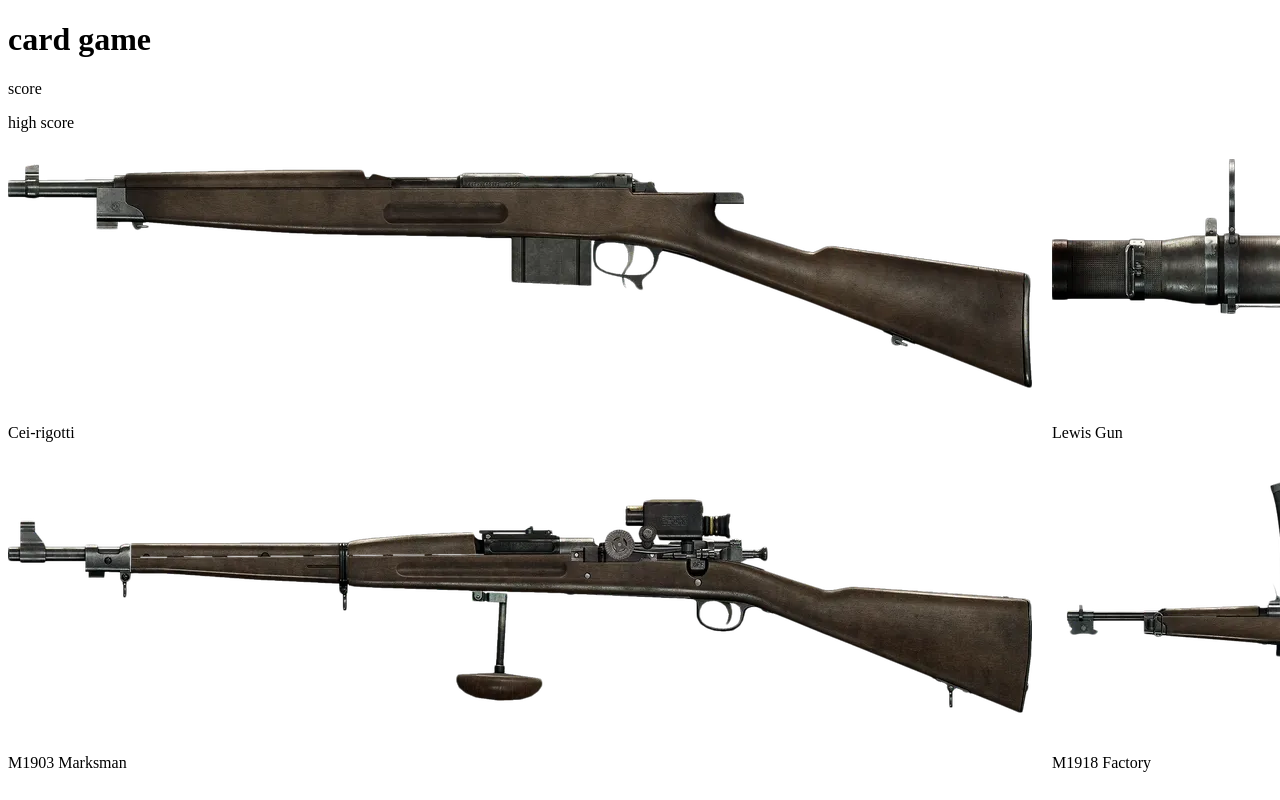
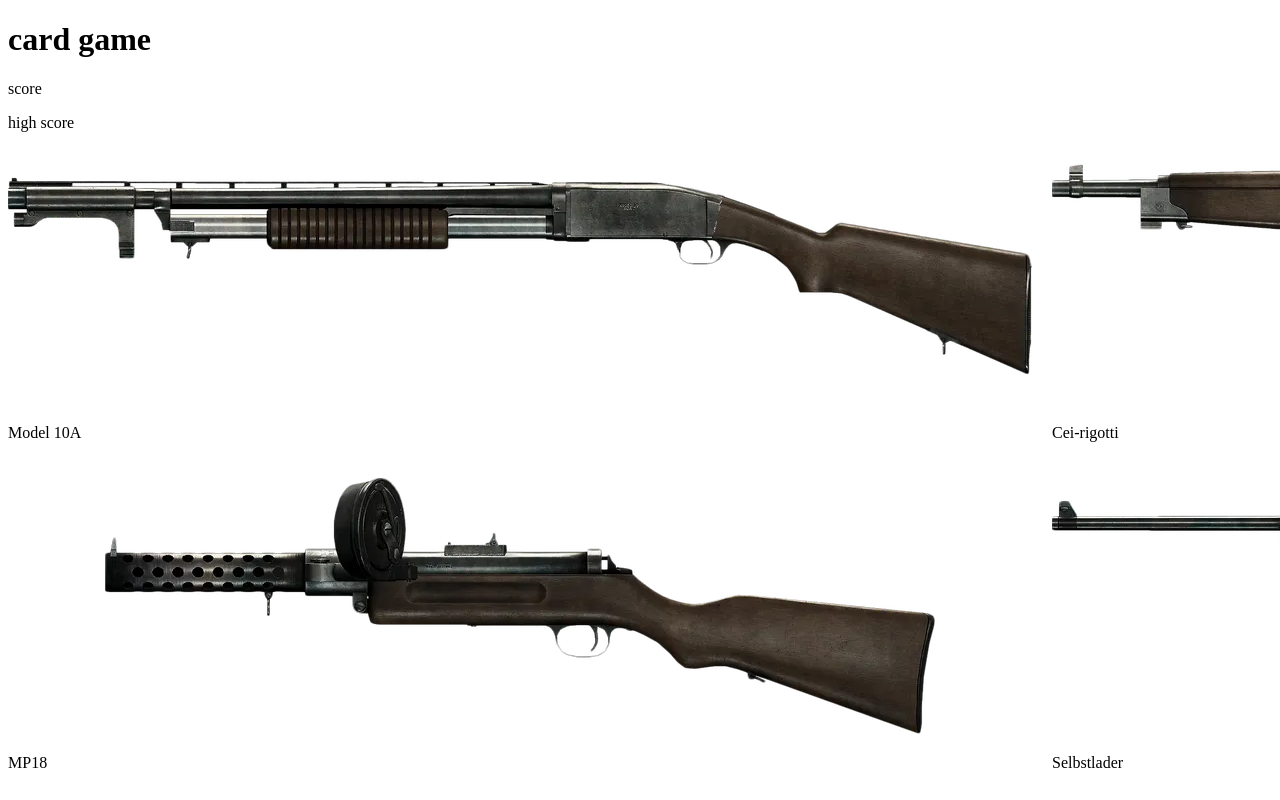
Before and after one commit to strom314/TOP_memory-card, a React (Vite) app: page / in a window 1280 px wide. Shown: the top 800 px of the page. Built offline with nearby package versions, Linux system fonts and the light colour scheme.

Commit message:
the cards now shuffle
I needed a lot of help from ai because I still don'
properly understand how react operates

```diff
--- a/src/App.jsx
+++ b/src/App.jsx
@@ -2,7 +2,6 @@ import { useState, useEffect } from "react";
 import { Card } from "./components/Card";
 import "./app.css";
 
-function App() {
 const cardImages = [
   "cei-rigotti.webp",
   "lewisGun.webp",
@@ -28,10 +27,11 @@ function App() {
 const cards = cardImages.map((img, idx) => ({
   clicked: false,
   id: idx,
-    img: `public/img/${img}`,
+  img: `/img/${img}`,
   name: cardNames[idx],
 }));
 
+function App() {
   const [score, setScore] = useState(0);
   const [highScore, setHighScore] = useState(0);
 
@@ -43,13 +43,18 @@ function App() {
       card.clicked = true;
     }
 
-    setIds(shuffle(ids));
+    // shuffle using a copy so we don't mutate state directly
+    setIds((prev) => shuffle([...prev]));
   }
 
   const [ids, setIds] = useState([0, 1, 2, 3, 4, 5, 6, 7]);
 
+  // const [displayedCards, setDisplayedCards] = useState()
+
   function displayCards() {
-    const cardsToDisplay = ids.map(id => cards.find(card => card.id === id));
+    const cardsToDisplay = ids.map((id) =>
+      cards.find((card) => card.id === id)
+    );
 
     return cardsToDisplay.map((card) => {
       return (
@@ -61,11 +66,12 @@ function App() {
           handleClick={handleClick}
         ></Card>
       );
-        })
+    });
   }
 
   useEffect(() => {
-    displayCards();
+    // initialize (shuffle) the ids on first mount so cards render in a random order
+    setIds((prev) => shuffle([...prev]));
   }, []);
 
   return (
@@ -73,16 +79,15 @@ function App() {
       <h1>card game</h1>
       <p>score</p>
       <p>high score</p>
-      <div className="card-container">
-        {displayCards()}
-      </div>
+      <div className="card-container">{displayCards()}</div>
     </>
   );
 }
 
 function shuffle(array) {
   let currentIndex = array.length;
-  let newArray = array;
+  // operate on a copy to avoid mutating caller's array
+  let newArray = array.slice();
   // While there remain elements to shuffle...
   while (currentIndex != 0) {
     // Pick a remaining element...
```
Lines whose indentation alone changed are shown as unchanged.
